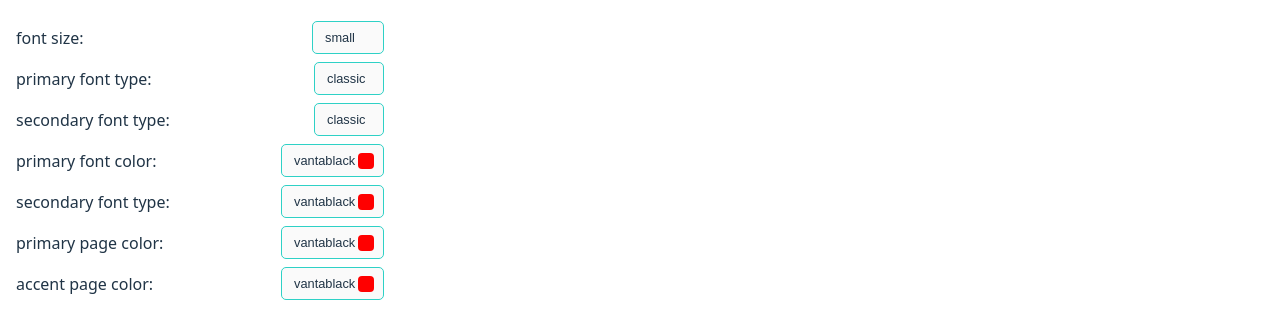
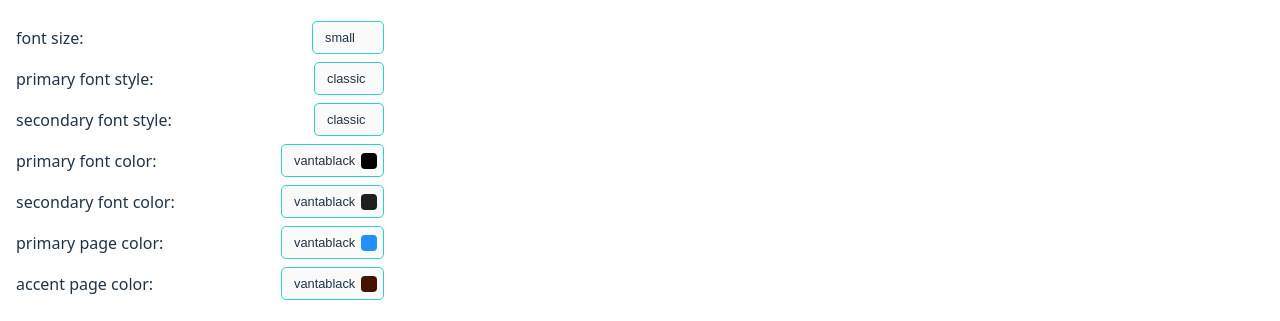
Before and after one commit to kad5/TOP-CV-app, a React (Vite) app in the folder CV-Wizard/: page /builder in a window 1280 px wide. Shown: the part 154-475 px from the top of the page. Built offline with nearby package versions, Linux system fonts and the light colour scheme.

Commit message:
bug fix intializing an empty cv object

```diff
--- a/CV-Wizard/src/App.jsx
+++ b/CV-Wizard/src/App.jsx
@@ -9,9 +9,6 @@ import BuilderPage from "./assets/pages/BuilderPage";
 function App() {
   const [logged, setLogged] = useState(false);
   const [username, setUsername] = useState(null);
-  const [cvData, setCvData] = useState(() => {
-    return JSON.parse(localStorage.getItem("cvDraft")) || null;
-  });
   const [hasDraft, setHasDraft] = useState(!!localStorage.getItem("cvDraft"));
 
   const navigate = useNavigate();
@@ -43,12 +40,7 @@ function App() {
         <Route
           path="/builder"
           element={
-            <BuilderPage
-              className="page-wrapper"
-              setHasDraft={setHasDraft}
-              cvData={cvData}
-              setCvData={setCvData}
-            />
+            <BuilderPage className="page-wrapper" setHasDraft={setHasDraft} />
           }
         />
         <Route path="*" element={<Navigate to="/" />} />
--- a/CV-Wizard/src/assets/components/Aside.jsx
+++ b/CV-Wizard/src/assets/components/Aside.jsx
@@ -1,8 +1,8 @@
 import { useState } from "react";
 
-export default function Aside() {
+export default function Aside({ cvData, setCvData }) {
   const [activeTab, setActiveTab] = useState("general");
-
+  console.log("aside", cvData);
   return (
     <aside>
       <div>
@@ -21,7 +21,7 @@ export default function Aside() {
                 </select>
               </label>
               <label>
-                primary font type:
+                primary font style:
                 <select>
                   <option value="classic">classic</option>
                   <option value="neutral">neutral</option>
@@ -30,7 +30,7 @@ export default function Aside() {
                 </select>
               </label>
               <label>
-                secondary font type:
+                secondary font style:
                 <select>
                   <option value="classic">classic</option>
                   <option value="neutral">neutral</option>
@@ -41,66 +41,78 @@ export default function Aside() {
               <label>
                 primary font color:
                 <select>
-                  <option value="classic">vantablack</option>
-                  <option value="elegant">pure snow</option>
-                  <option value="neutral">charcoal </option>
-                  <option value="elegant">buttermilk</option>
-                  <option value="modern">indigo blue</option>
-                  <option value="elegant">suit blue</option>
-                  <option value="elegant">auburn red</option>
-                  <option value="elegant">executive red</option>
-                  <option value="elegant">forest green</option>
-                  <option value="elegant">lush neon</option>
+                  <option value="#000000">vantablack</option>
+                  <option value="#ffffff">pure snow</option>
+                  <option value="#1f1f1f">charcoal </option>
+                  <option value="#f7f7f7">buttermilk</option>
+                  <option value="#002344">indigo blue</option>
+                  <option value="#2190f8">suit blue</option>
+                  <option value="#441300">auburn red</option>
+                  <option value="#f82121">executive red</option>
+                  <option value="#004406">forest green</option>
+                  <option value="#65f821">lush neon</option>
                 </select>
-                <div className="clr-preview"></div>
+                <div
+                  style={{ backgroundColor: cvData.styles.primaryFontClr }}
+                  className="clr-preview"
+                ></div>
               </label>
               <label>
-                secondary font type:
+                secondary font color:
                 <select>
-                  <option value="classic">vantablack</option>
-                  <option value="elegant">pure snow</option>
-                  <option value="neutral">charcoal</option>
-                  <option value="elegant">buttermilk</option>
-                  <option value="modern">indigo blue</option>
-                  <option value="elegant">suit blue</option>
-                  <option value="elegant">auburn red</option>
-                  <option value="elegant">executive red</option>
-                  <option value="elegant">forest green</option>
-                  <option value="elegant">lush neon</option>
+                  <option value="#000000">vantablack</option>
+                  <option value="#ffffff">pure snow</option>
+                  <option value="#1f1f1f">charcoal </option>
+                  <option value="#f7f7f7">buttermilk</option>
+                  <option value="#002344">indigo blue</option>
+                  <option value="#2190f8">suit blue</option>
+                  <option value="#441300">auburn red</option>
+                  <option value="#f82121">executive red</option>
+                  <option value="#004406">forest green</option>
+                  <option value="#65f821">lush neon</option>
                 </select>
-                <div className="clr-preview"></div>
+                <div
+                  style={{ backgroundColor: cvData.styles.secondaryFontClr }}
+                  className="clr-preview"
+                ></div>
               </label>
               <label>
                 primary page color:
                 <select>
-                  <option value="classic">vantablack</option>
-                  <option value="elegant">pure snow</option>
-                  <option value="neutral">charcoal</option>
-                  <option value="elegant">buttermilk</option>
-                  <option value="modern">indigo blue</option>
-                  <option value="elegant">suit blue</option>
-                  <option value="elegant">auburn red</option>
-                  <option value="elegant">executive red</option>
-                  <option value="elegant">forest green</option>
-                  <option value="elegant">lush neon</option>
+                  <option value="#000000">vantablack</option>
+                  <option value="#ffffff">pure snow</option>
+                  <option value="#1f1f1f">charcoal </option>
+                  <option value="#f7f7f7">buttermilk</option>
+                  <option value="#002344">indigo blue</option>
+                  <option value="#2190f8">suit blue</option>
+                  <option value="#441300">auburn red</option>
+                  <option value="#f82121">executive red</option>
+                  <option value="#004406">forest green</option>
+                  <option value="#65f821">lush neon</option>
                 </select>
-                <div className="clr-preview"></div>
+                <div
+                  style={{ backgroundColor: cvData.styles.primaryClr }}
+                  className="clr-preview"
+                ></div>
               </label>
               <label>
                 accent page color:
                 <select>
-                  <option value="classic">vantablack</option>
-                  <option value="elegant">pure snow</option>
-                  <option value="neutral">charcoal</option>
-                  <option value="elegant">buttermilk</option>
-                  <option value="modern">indigo blue</option>
-                  <option value="elegant">suit blue</option>
-                  <option value="elegant">auburn red</option>
-                  <option value="elegant">executive red</option>
-                  <option value="elegant">forest green</option>
-                  <option value="elegant">lush neon</option>
+                  <option value="#000000">vantablack</option>
+                  <option value="#ffffff">pure snow</option>
+                  <option value="#1f1f1f">charcoal </option>
+                  <option value="#f7f7f7">buttermilk</option>
+                  <option value="#002344">indigo blue</option>
+                  <option value="#2190f8">suit blue</option>
+                  <option value="#441300">auburn red</option>
+                  <option value="#f82121">executive red</option>
+                  <option value="#004406">forest green</option>
+                  <option value="#65f821">lush neon</option>
                 </select>
-                <div className="clr-preview"></div>
+                <div
+                  style={{ backgroundColor: cvData.styles.accentClr }}
+                  className="clr-preview"
+                ></div>
               </label>
             </div>
           </div>
--- a/CV-Wizard/src/assets/pages/BuilderPage.jsx
+++ b/CV-Wizard/src/assets/pages/BuilderPage.jsx
@@ -1,31 +1,35 @@
-import { useEffect } from "react";
+import { useState, useEffect } from "react";
+import { useSearchParams } from "react-router-dom";
 import { blankCV } from "../utils/draft";
 import Aside from "../components/Aside";
 
-export default function BuilderPage({ cvData, setCvData, setHasDraft }) {
-  useEffect(() => {
-    const params = new URLSearchParams(window.location.search);
-    if (params.get("new")) {
-      localStorage.removeItem("cvDraft"); // if the user accessed the function via the new CV btton then this will clear any draft
-      const defaultCV = blankCV(); // get a fresh blacnck cv obj
-      localStorage.setItem("cvDraft", JSON.stringify(defaultCV)); // set the new draft to local storage so that builder can access it
-      setCvData(defaultCV); // have the default cv synced into state
-      params.delete("new"); // removes the new param to prevent accidental loss of the draft on page refresh
-      window.history.replaceState({}, "", `${window.location.pathname}`); // resets it to builkder (the default for drafts)
-    }
-  }, []);
+export default function BuilderPage({ setHasDraft }) {
+  const [searchParams, setSearchParams] = useSearchParams();
+  const isNew = searchParams.has("new");
+  const initialCV = isNew
+    ? blankCV()
+    : JSON.parse(localStorage.getItem("cvDraft")) || blankCV();
+
+  const [cvData, setCvData] = useState(initialCV);
+
+  if (isNew) {
+    localStorage.removeItem("cvDraft");
+    localStorage.setItem("cvDraft", JSON.stringify(initialCV));
+    //setSearchParams({});
+  }
 
   useEffect(() => {
+    setHasDraft(true);
+  }, []);
+  /*
+  useEffect(() => {
     localStorage.setItem("cvDraft", JSON.stringify(cvData));
-    setHasDraft(true);
   }, [cvData]);
+*/
 
-  function updateField(field, value) {
-    setCvData((prev) => ({ ...prev, [field]: value }));
-  }
   return (
     <>
-      <Aside></Aside>
+      <Aside cvData={cvData} setCvData={setCvData}></Aside>
     </>
   );
 }
--- a/CV-Wizard/src/assets/styles/App.css
+++ b/CV-Wizard/src/assets/styles/App.css
@@ -256,6 +256,16 @@ aside {
   grid-template-rows: 1fr; /* Expand content */
 }
 
+.clr-preview {
+  right: 7px;
+  position: absolute;
+  height: 1rem;
+  width: 1rem;
+  padding: 0 !important;
+  border: none;
+  border-radius: 4px;
+}
+
 /**/
 
 .logo {
@@ -266,7 +276,7 @@ aside {
   filter: drop-shadow(0 0 2em #646cffaa);
 }
 .logo.react:hover {
-  filter: drop-shadow(0 0 2em #61dafbaa);
+  filter: drop-shadow(0 0 2em #60d9fbaa);
 }
 
 @keyframes logo-spin {
--- a/CV-Wizard/src/assets/styles/index.css
+++ b/CV-Wizard/src/assets/styles/index.css
@@ -117,14 +117,3 @@ select {
 option {
   color: var(--btn-clr);
 }
-
-.clr-preview {
-  right: 10px;
-  position: absolute;
-  height: 1rem;
-  width: 1rem;
-  padding: 0 !important;
-  background-color: rgb(255, 0, 0);
-  border: none;
-  border-radius: 4px;
-}
--- a/CV-Wizard/src/assets/utils/draft.jsx
+++ b/CV-Wizard/src/assets/utils/draft.jsx
@@ -5,13 +5,13 @@ export function blankCV() {
     id: uuidv4(),
     userId: null,
     styles: {
-      fontSize: null,
-      primaryFontType: null,
-      secondaryFontType: null,
-      primaryFontClr: null,
-      secondaryFontClr: null,
-      primaryClr: null,
-      accentClr: null,
+      fontSize: "med",
+      primaryFontStyle: "elegant",
+      secondaryFontStyle: "classic",
+      primaryFontClr: "#000000",
+      secondaryFontClr: "#1f1f1f",
+      primaryClr: "#2190f8",
+      accentClr: "#441300",
     },
     header: {
       type: null,
```
